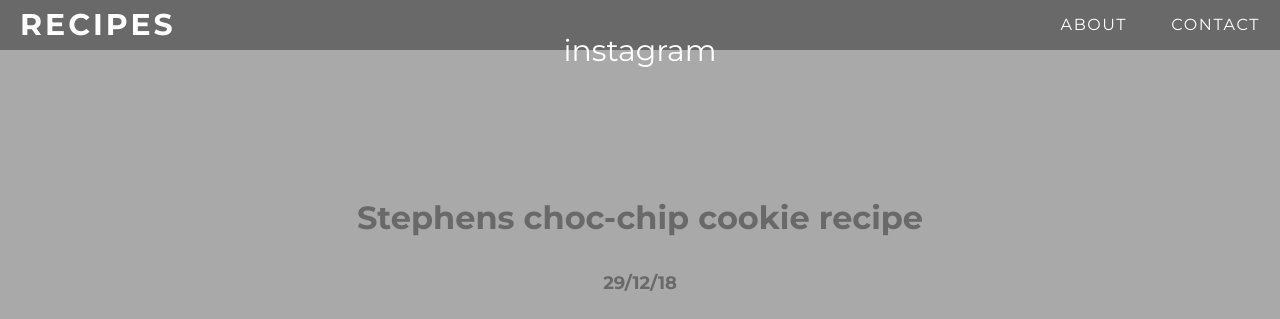
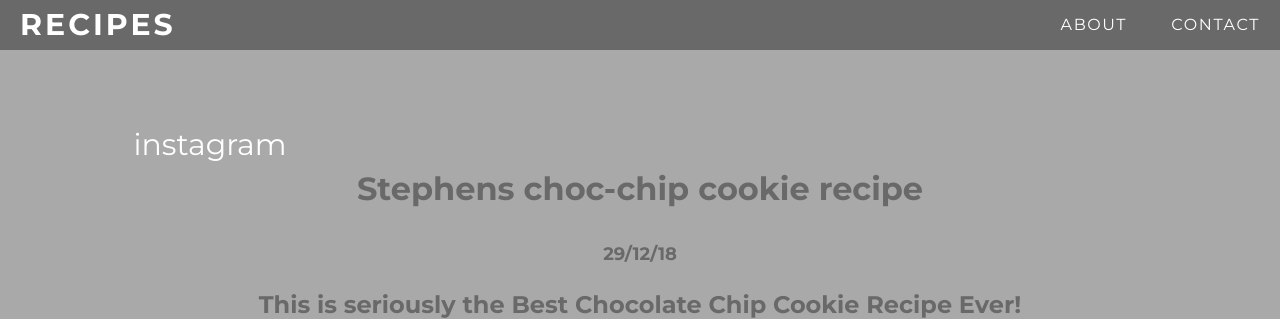
Before and after one commit to zachstep05/zachstep05.github.io, a PHP site: page / in a window 1280 px wide. Shown: the top 319 px of the page. Run offline with PHP 8.4, Linux system fonts and the light colour scheme.

Commit message:
Update styles.css

```diff
--- a/styles.css
+++ b/styles.css
@@ -131,10 +131,10 @@ line-height: 1.5;
 }
 .icon-bar {
   position: relative;
-  top: 10%;
-    -webkit-transform: translateY(-50%);
-  -ms-transform: translateY(-50%);
-  transform: translateY(-50%);
+  width:400px;
+  height:40px;
+  left:10px;
+  top:60px;
   }
 .icon-bar a {
   display: block;
```
